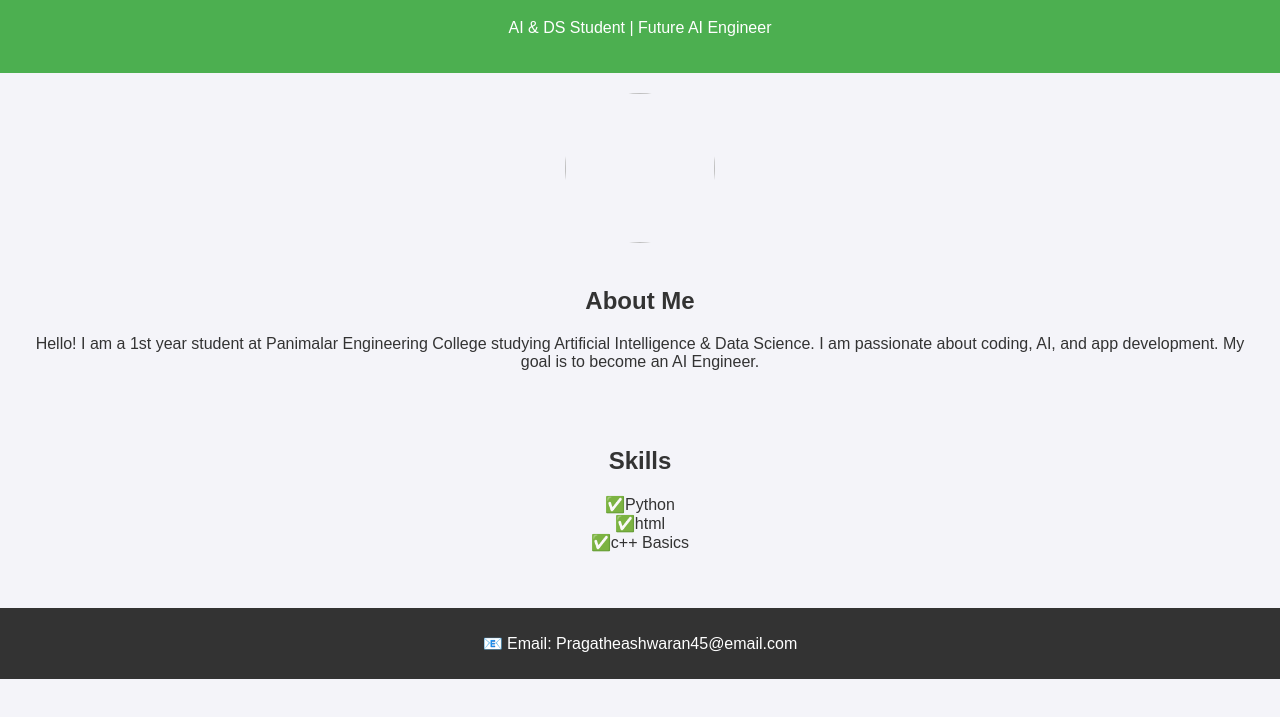
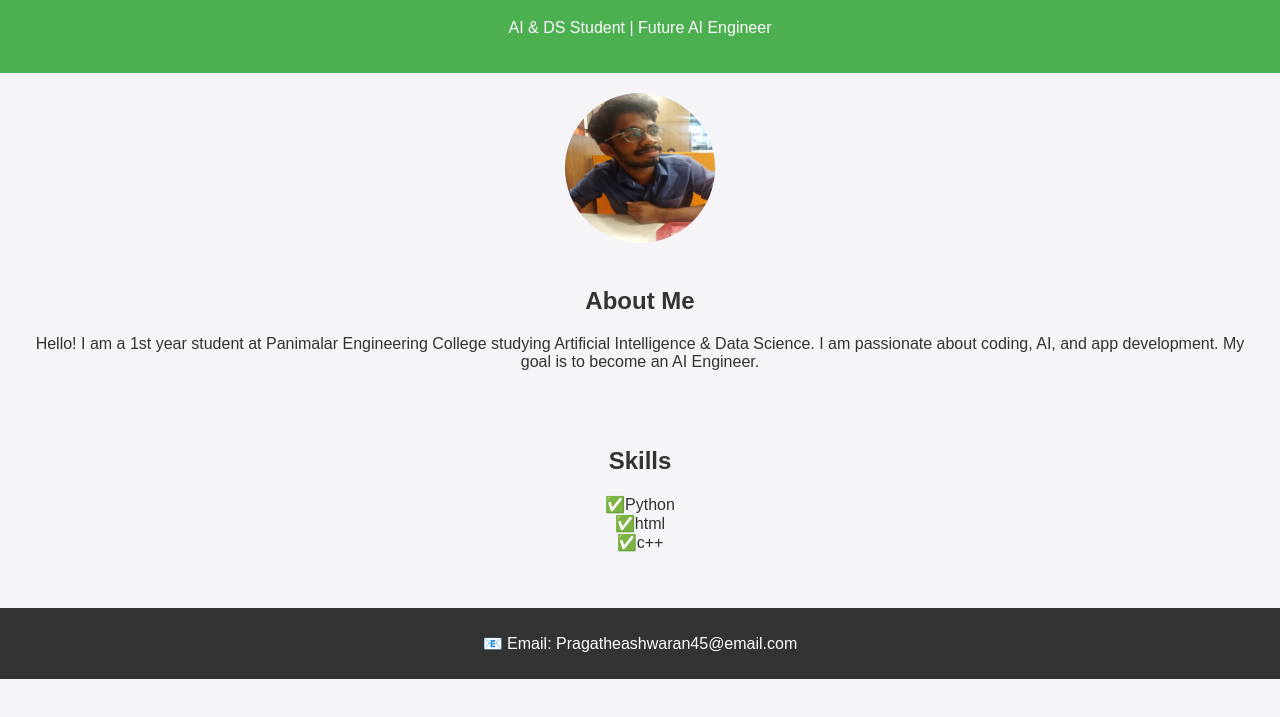
Before and after one commit to pragatheashwaran/web, a plain HTML site: page index.html in a window 1280 px wide. Shown: the part 81-798 px from the top of the page. Drawn offline with Linux system fonts and the light colour scheme.

Commit message:
Add files via upload

```diff
--- a/index.html
+++ b/index.html
@@ -2,8 +2,8 @@
 <html lang="en">
 <head>
   <meta charset="UTF-8">
-  <meta name="viewport" content="width=device-width, initial-scale=1.0">
-  <title>My Profile</title>
+  <meta name="viewport" content="width=device-width, initial-scale=.0">
+  <title>pragatheash</title>
   <style>
     body {
       font-family: Arial, sans-serif;
@@ -51,9 +51,9 @@
   <section>
     <h2>Skills</h2>
     <ul style="list-style: none; padding: 0;">
-      <li>✅Python</li>
-      <li>✅html</li>
-      <li>✅c++ Basics</li>
+      <li>  ✅Python</li>
+      <li> ✅html</li>
+      <li>✅c++ </li>
     </ul>
   </section>
 
```
Also changed, not shown: pragatheash.jpg (added).
